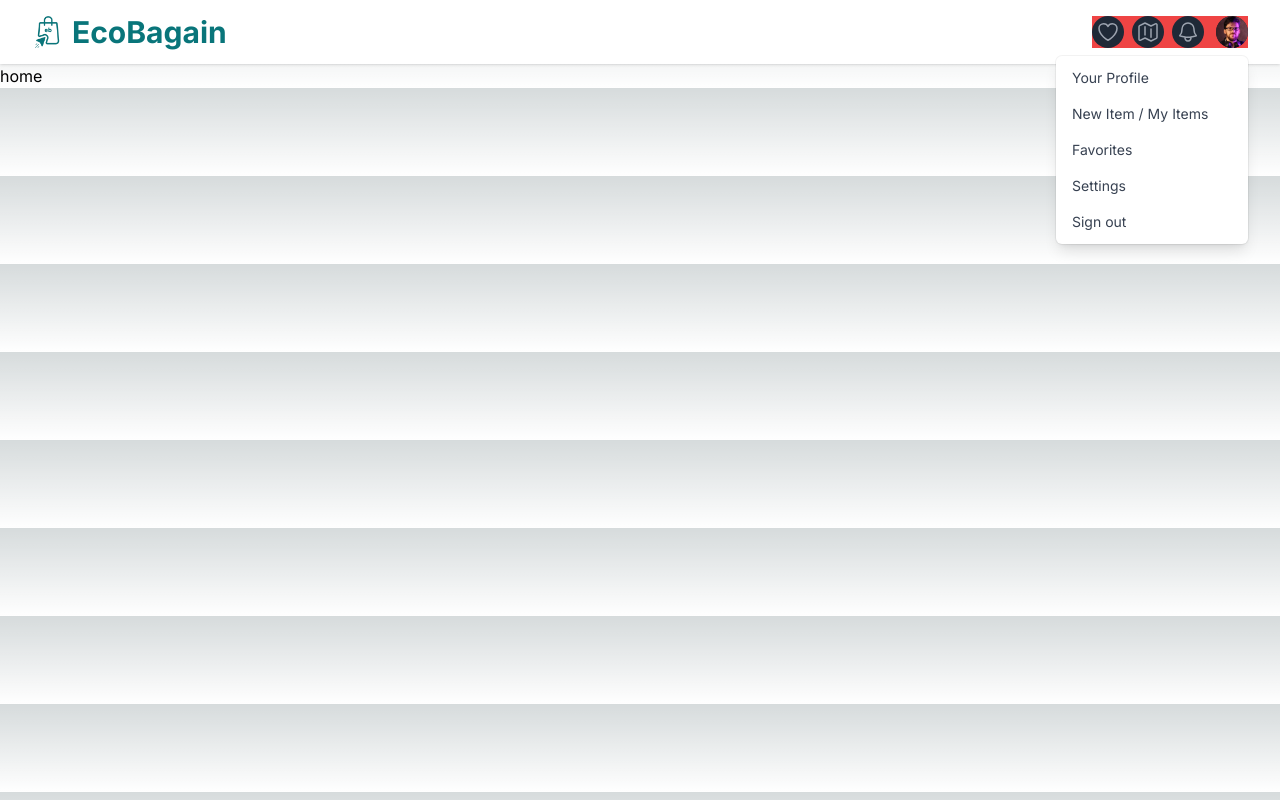
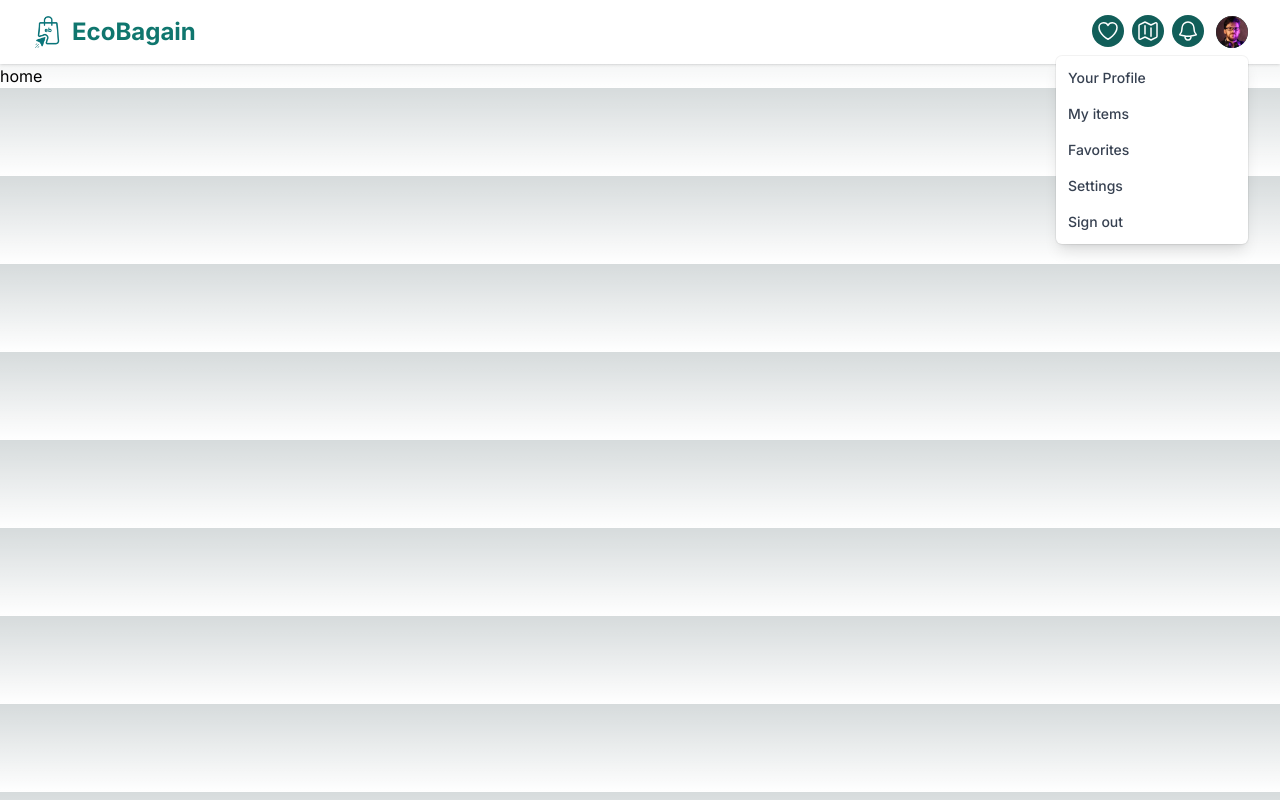
Before and after one commit to chingu-voyages/v45-tier3-team-42, a Next.js app: page / in a window 1280 px wide. Both pictures are taken after a click on the button "Open user menu". Built offline with nearby package versions, Linux system fonts and the light colour scheme.

Commit message:
adjust header styles

```diff
--- a/src/components/header.tsx
+++ b/src/components/header.tsx
@@ -11,11 +11,11 @@ const user = {
 }
 const navigation = [
   { name: 'Home', href: '/', current: true },
-  { name: 'Map', href: '/map', current: false },
+  { name: 'Map Store', href: '/map', current: false },
 ]
 const userNavigation = [
-  { name: 'Your Profile', href: '#' },
-  { name: 'New Item / My Items', href: '/my-items' },
+  { name: 'Your Profile', href: '/profile' },
+  { name: 'My items', href: '/my-items' },
   { name: 'Favorites', href: '/favorites' },
   { name: 'Settings', href: '/settings' },
   { name: 'Sign out', href: '#' },
@@ -23,7 +23,6 @@ const userNavigation = [
 
 export default function Header() {
   return (
-    <>
     <header className="bg-white shadow">
 
       <Disclosure as="nav" className="bg-white">
@@ -43,59 +42,57 @@ export default function Header() {
                       />
                     </Link>
                     <Link href="/">
-                        <h1 className="text-3xl font-bold ml-2 text-main-500 ">EcoBagain</h1>
+                      <h1 className="text-2xl font-bold ml-2 text-teal-700 ">EcoBagain</h1>
                     </Link>
                   </div>
-{/*
-                    <div className="hidden md:block">
-                      <div className="ml-10 flex items-baseline space-x-4">
-                        {navigation.map((item) => (
-                          <a
-                            key={item.name}
-                            href={item.href}
-
-                            aria-current={item.current ? 'page' : undefined}
-                          >
-                            {item.name}
-                          </a>
-                        ))}
-                      </div>
-                    </div> */}
+                  {/* <input type='text' alt='seila' placeholder='oioioi'></input> */}
                 </div>
 
-
-
-                  <div className="hidden bg-red-500 md:block">
+                <div className="hidden md:block">
                   {/* MENU ICONS */}
                   <div className="flex items-center">
+
+                    <Link href="/favorites" legacyBehavior>
+                      <a title="My favorites">
                         <button
                           type="button"
                           title='My favotires'
-                        className="relative rounded-full bg-gray-800 p-1 text-gray-400 hover:text-white focus:outline-none focus:ring-2 focus:ring-white focus:ring-offset-2 focus:ring-offset-gray-800"
+                          className="relative rounded-full bg-teal-800 p-1 text-white hover:text-white hover:bg-teal-700 focus:outline-none focus:ring-2 focus:ring-white focus:ring-offset-2 focus:ring-offset-gray-800"
                         >
                           <HiOutlineHeart className="h-6 w-6" aria-hidden="true" />
                         </button>
+                      </a>
+                    </Link>
+
+                    <Link href="/map" legacyBehavior>
+                      <a title="Map store">
                         <button
                           type="button"
                           title='Store map'
-                        className="relative rounded-full bg-gray-800 ml-2 p-1 text-gray-400 hover:text-white focus:outline-none focus:ring-2 focus:ring-white focus:ring-offset-2 focus:ring-offset-gray-800"
+                          className="relative rounded-full bg-teal-800 ml-2 p-1 text-white hover:text-white hover:bg-teal-700 focus:outline-none focus:ring-2 focus:ring-white focus:ring-offset-2 focus:ring-offset-gray-800"
                         >
                           <HiOutlineMap className="h-6 w-6" aria-hidden="true" />
                         </button>
+                      </a>
+                    </Link>
 
+                    <Link href="/alerts" legacyBehavior>
+                      <a title="Alerts">
                         <button
                           type="button"
                           title='View notifications'
-                        className="relative rounded-full bg-gray-800 ml-2 p-1 text-gray-400 hover:text-white focus:outline-none focus:ring-2 focus:ring-white focus:ring-offset-2 focus:ring-offset-gray-800"
+                          className="relative rounded-full bg-teal-800 ml-2 p-1 text-white hover:text-white hover:bg-teal-700 focus:outline-none focus:ring-2 focus:ring-white focus:ring-offset-2 focus:ring-offset-gray-800"
                         >
                           <HiOutlineBell className="h-6 w-6" aria-hidden="true" />
                         </button>
+                      </a>
+                    </Link>
 
 
                     {/* Profile dropdown */}
                     <Menu as="div" className="relative ml-3">
                       <div>
-                          <Menu.Button className="relative flex max-w-xs items-center rounded-full bg-gray-800 text-sm focus:outline-none focus:ring-2 focus:ring-white focus:ring-offset-2 focus:ring-offset-gray-800">
+                        <Menu.Button className="relative flex max-w-xs items-center rounded-full bg-teal-800 text-sm focus:outline-none focus:ring-2 focus:ring-white focus:ring-offset-2 focus:ring-offset-gray-800">
                           <span className="absolute -inset-1.5" />
                           <span className="sr-only">Open user menu</span>
                           <Image width={64} height={64} className="h-8 w-8 rounded-full" src={user.imageUrl} alt="user" />
@@ -110,13 +107,13 @@ export default function Header() {
                         leaveFrom="transform opacity-100 scale-100"
                         leaveTo="transform opacity-0 scale-95"
                       >
+
                         <Menu.Items className="absolute right-0 z-10 mt-2 w-48 origin-top-right rounded-md bg-white py-1 shadow-lg ring-1 ring-black ring-opacity-5 focus:outline-none">
                           {userNavigation.map((item) => (
                             <Menu.Item key={item.name}>
                               <a
                                 href={item.href}
-                                  className=
-                                  'block px-4 py-2 text-sm text-gray-700'>
+                                className="block rounded-md p-2 mx-1 text-sm font-medium text-gray-700 hover:bg-teal-700 hover:text-white">
                                 {item.name}
                               </a>
                             </Menu.Item>
@@ -130,13 +127,13 @@ export default function Header() {
                 </div>
                 <div className="-mr-2 flex md:hidden">
                   {/* Mobile menu button */}
-                    <Disclosure.Button className="relative inline-flex items-center justify-center rounded-md bg-gray-800 p-2 text-gray-400 hover:bg-gray-700 hover:text-white focus:outline-none focus:ring-2 focus:ring-white focus:ring-offset-2 focus:ring-offset-gray-800">
+                  <Disclosure.Button className="relative inline-flex items-center justify-center rounded-md bg-teal-800 p-2 text-white hover:bg-teal-700 hover:text-white focus:outline-none focus:ring-2 focus:ring-white focus:ring-offset-2 focus:ring-offset-gray-800">
                     <span className="absolute -inset-0.5" />
                     <span className="sr-only">Open main menu</span>
                     {open ? (
-                        <HiOutlineXMark className="block h-6 w-6" aria-hidden="true" />
+                      <HiOutlineXMark className="block h-5 w-5" aria-hidden="true" />
                     ) : (
-                        <HiMiniBars3 className="block h-6 w-6" aria-hidden="true" />
+                      <HiMiniBars3 className="block h-5 w-5" aria-hidden="true" />
                     )}
                   </Disclosure.Button>
                 </div>
@@ -144,13 +141,14 @@ export default function Header() {
             </div>
 
             <Disclosure.Panel className="md:hidden">
-                <div className="space-y-1 px-2 pb-3 pt-2 sm:px-3">
+              <div className="space-y-1 px-2 pb-3 pt-2">
                 {navigation.map((item) => (
                   <Disclosure.Button
                     key={item.name}
                     as="a"
                     href={item.href}
 
+                    className={'text-gray-700 hover:bg-teal-700 hover:text-white block rounded-md px-3 py-2 text-sm font-medium'}
                     aria-current={item.current ? 'page' : undefined}
                   >
                     {item.name}
@@ -163,12 +161,12 @@ export default function Header() {
                     <Image width={64} height={64} className="h-10 w-10 rounded-full" src={user.imageUrl} alt="" />
                   </div>
                   <div className="ml-3">
-                      <div className="text-base font-medium leading-none text-gray-600">{user.name}</div>
+                    <div className="text-sm font-medium leading-none text-gray-600">{user.name}</div>
                     <div className="text-sm font-medium leading-none text-gray-400">{user.email}</div>
                   </div>
                   <button
                     type="button"
-                      className="relative ml-auto flex-shrink-0 rounded-full bg-gray-800 p-1 text-gray-400 hover:text-white focus:outline-none focus:ring-2 focus:ring-white focus:ring-offset-2 focus:ring-offset-gray-800"
+                    className="relative ml-auto flex-shrink-0 rounded-full bg-teal-800 p-1 text-white hover:text-white hover:bg-teal-700 focus:outline-none focus:ring-2 focus:ring-white focus:ring-offset-2 focus:ring-offset-gray-800"
                   >
                     <span className="absolute -inset-1.5" />
                     <span className="sr-only">View notifications</span>
@@ -181,7 +179,7 @@ export default function Header() {
                       key={item.name}
                       as="a"
                       href={item.href}
-                        className="block rounded-md px-3 py-2 text-base font-medium text-gray-400 hover:bg-gray-700 hover:text-white"
+                      className="block rounded-md px-3 py-2 text-sm font-medium text-gray-700 hover:bg-teal-700 hover:text-white"
                     >
                       {item.name}
                     </Disclosure.Button>
@@ -193,6 +191,5 @@ export default function Header() {
         )}
       </Disclosure>
     </header>
-    </>
   )
 }
```
Lines whose indentation alone changed are shown as unchanged.
